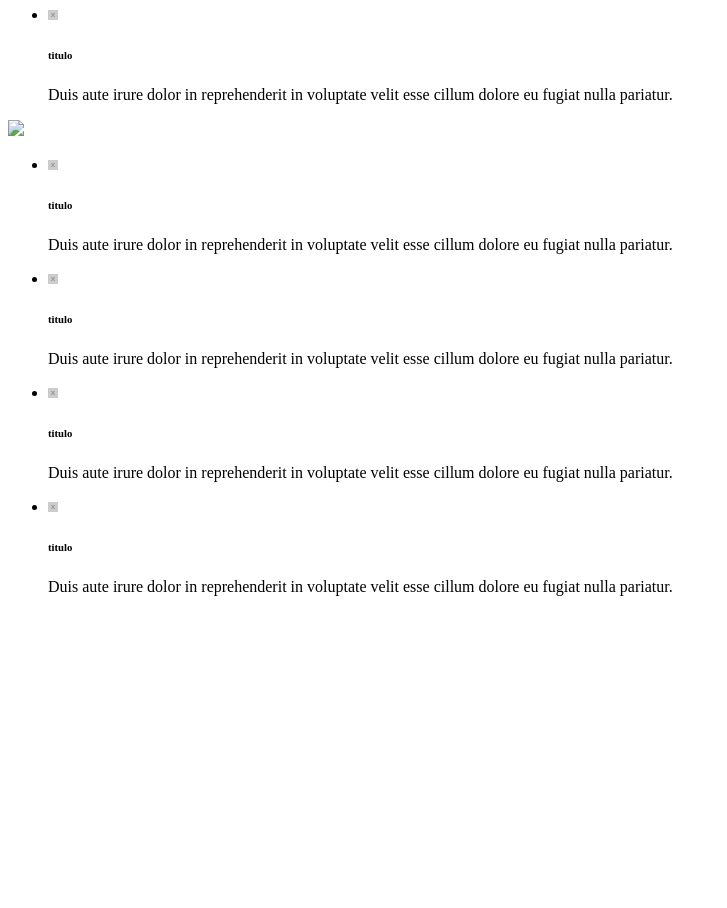
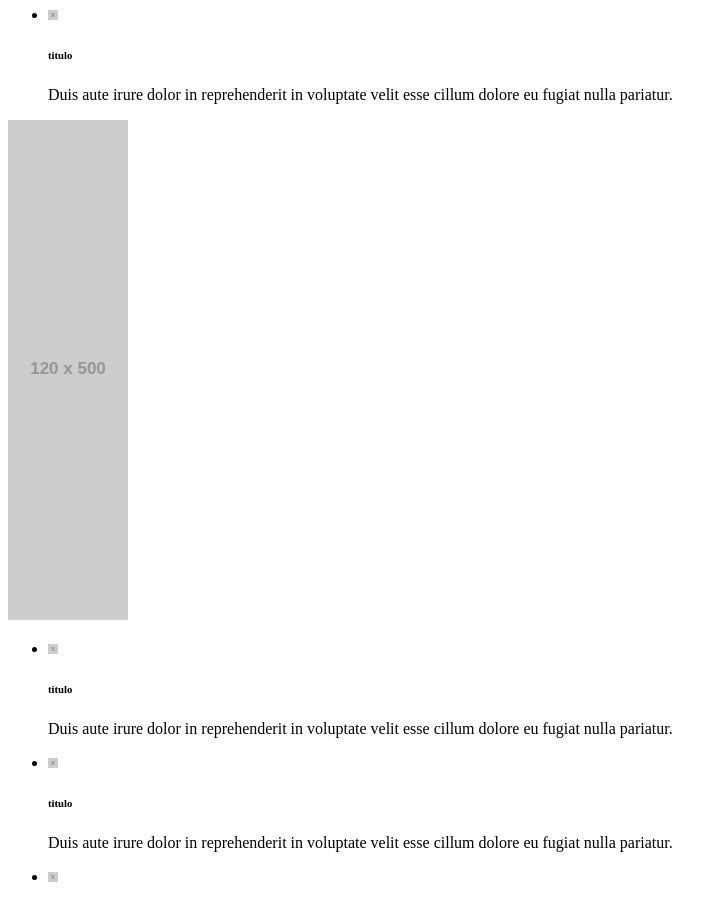
Before and after one commit to carlosjk1/Clase-2, a plain HTML site: page index.html in a window 1280 px wide. Shown: the part 3840-4748 px from the top of the page, without its empty margins (0-727 px from the left). Before the commit the page ends 4452 px from the top, so only its background shows below. Drawn offline with Linux system fonts and the light colour scheme; placeholder pictures from the web are drawn by us.

Commit message:
primer version del sitio-modif

```diff
--- a/index.html
+++ b/index.html
@@ -189,7 +189,7 @@
 			</ul>
 		</div>
 		<div>
-			<img src="http//placehold.it/120x500">
+			<img src="http://placehold.it/120x500">
 		</div>
 		<div>
 			<ul>
```
